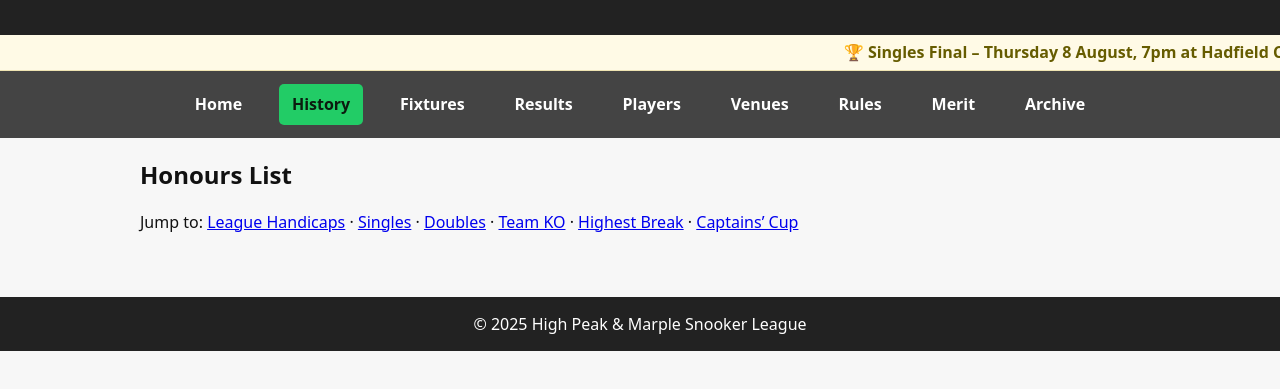
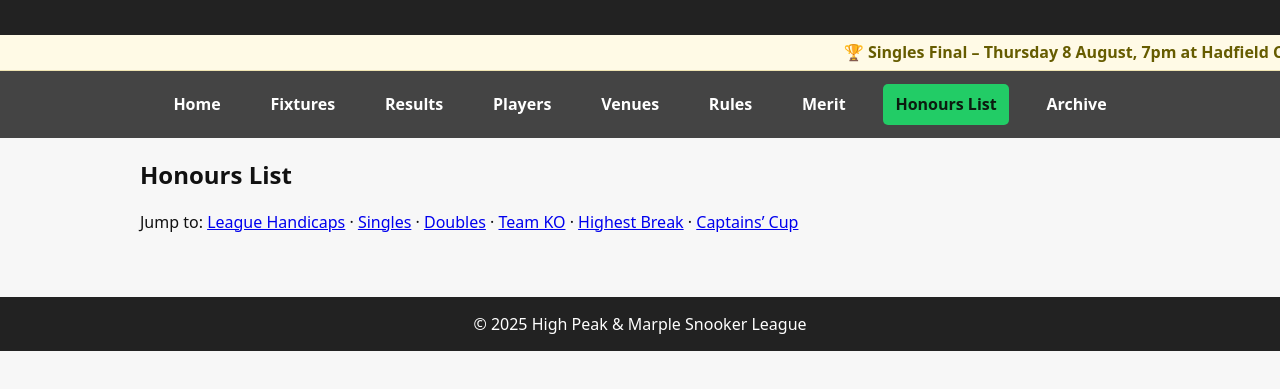
Before and after one commit to highpeaksnooker/highpeaksnooker.github.io, a plain HTML site: page history.html in a window 1280 px wide. Shown: the part 83-472 px from the top of the page. Drawn offline with Linux system fonts and the light colour scheme.

Commit message:
Update history.html

```diff
--- a/history.html
+++ b/history.html
@@ -18,13 +18,13 @@
 
   <nav>
     <a href="index.html">Home</a>
-    <a href="history.html" class="active">History</a>
     <a href="fixtures.html">Fixtures</a>
     <a href="results.html">Results</a>
     <a href="players.html">Players</a>
     <a href="venues.html">Venues</a>
     <a href="rules.html">Rules</a>
     <a href="merit.html">Merit</a>
+    <a href="history.html" class="active">Honours List</a>
     <a href="archive.html">Archive</a>
   </nav>
 
```
